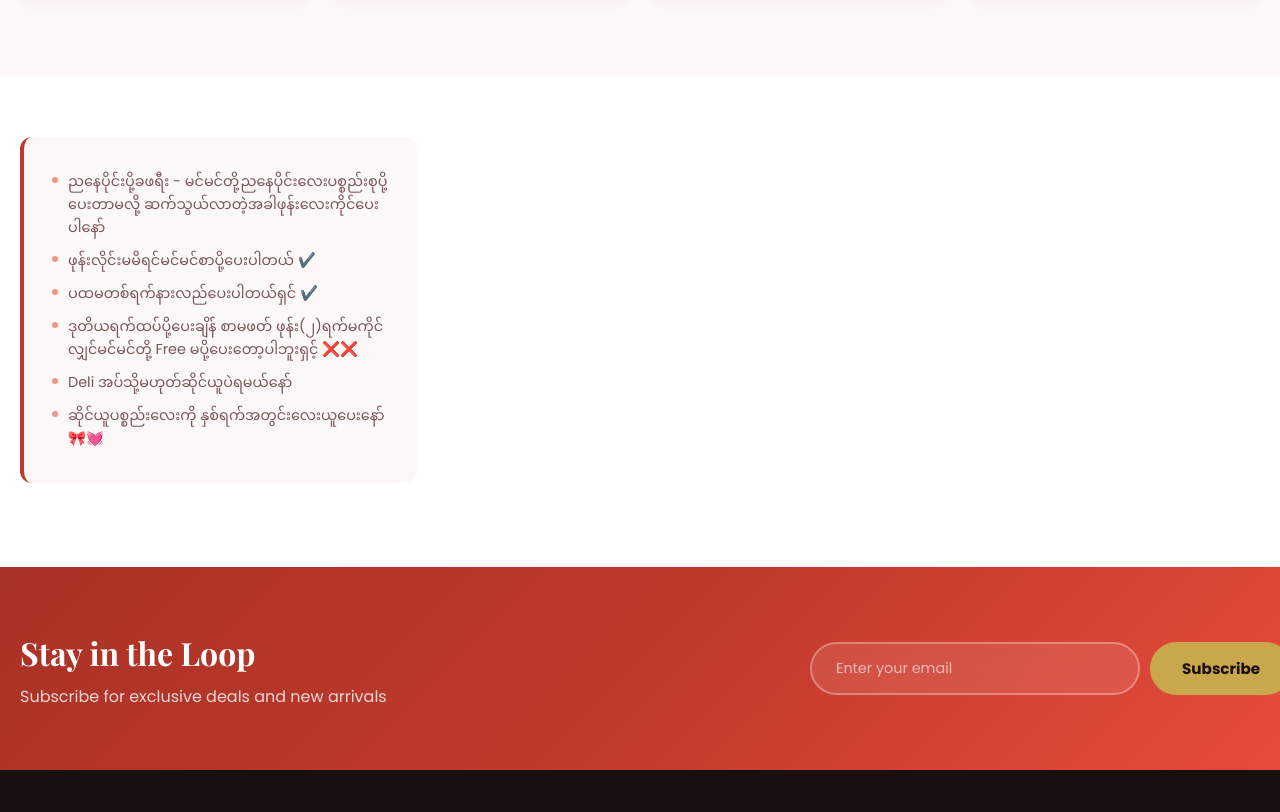
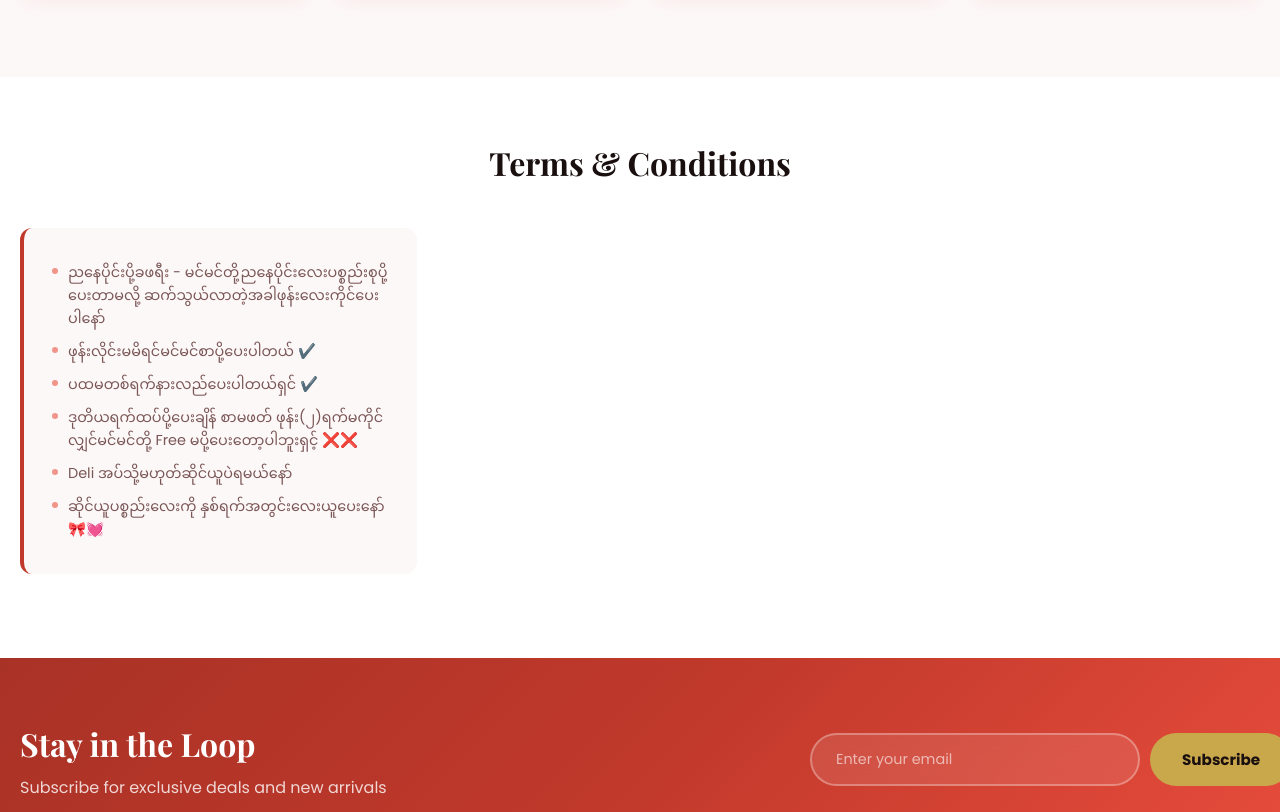
Before and after one commit to aungheinsett/pm-shop, a website: page index.html in a window 1280 px wide. Shown: the part 6322-7134 px from the top of the page. Drawn offline with nearby package versions, Linux system fonts and the light colour scheme; no server answers.

Commit message:
Add terms title back

```diff
--- a/index.html
+++ b/index.html
@@ -182,6 +182,9 @@
   <!-- Terms & Conditions -->
   <section class="terms-section" id="terms">
     <div class="container">
+      <div class="section-header">
+        <h2>Terms & Conditions</h2>
+      </div>
       <div class="terms-content">
         <div class="terms-grid">
           <div class="terms-card">
```
